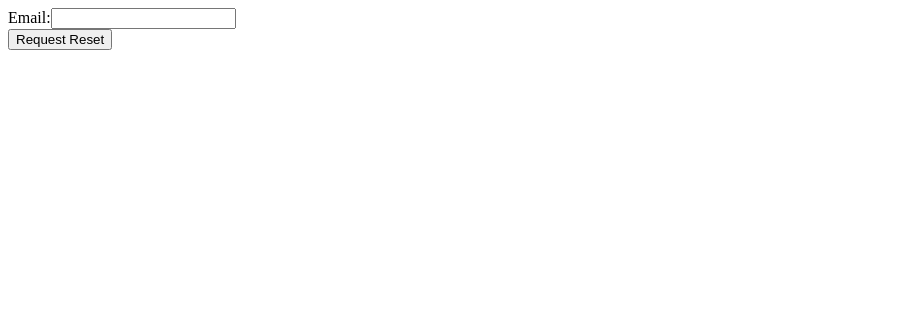
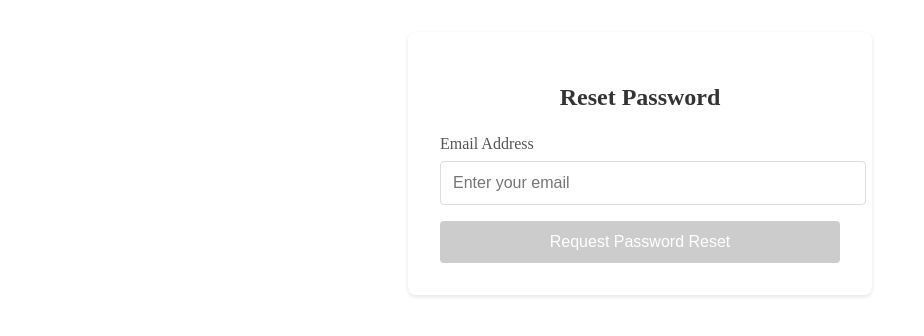
Before and after one commit to devShah-27/mean-authentication-system, an Angular app in the folder frontend/: page /request-reset in a window 1280 px wide. Shown: the top 336 px of the page, without its empty margins (0-924 px from the left). Built offline with nearby package versions, Linux system fonts and the light colour scheme.

Commit message:
Added request reset functionality

```diff
--- a/frontend/src/app/auth/request-reset/request-reset.component.html
+++ b/frontend/src/app/auth/request-reset/request-reset.component.html
@@ -1,9 +1,45 @@
-<form (ngSubmit)="requestReset()">
-  <div>
-    <label for="email">Email:</label>
-    <input type="email" id="email" name="email" [(ngModel)]="email" required />
-  </div>
-  <button type="submit">Request Reset</button>
+<div class="reset-container">
+  <h2>Reset Password</h2>
+  <form (ngSubmit)="requestReset()" #resetForm="ngForm">
+    <div class="form-group">
+      <label for="email">Email Address</label>
+      <input
+        type="email"
+        id="email"
+        name="email"
+        [(ngModel)]="email"
+        required
+        email
+        #emailInput="ngModel"
+        [class.is-invalid]="
+          emailInput.invalid && (emailInput.dirty || emailInput.touched)
+        "
+        placeholder="Enter your email"
+      />
+      <div
+        class="invalid-feedback"
+        *ngIf="emailInput.invalid && (emailInput.dirty || emailInput.touched)"
+      >
+        <div *ngIf="emailInput.errors?.['required']">Email is required.</div>
+        <div *ngIf="emailInput.errors?.['email']">
+          Please enter a valid email.
+        </div>
+      </div>
+    </div>
 
-  <div *ngIf="errorMessage" class="error">{{ errorMessage }}</div>
-</form>
+    <button
+      type="submit"
+      [disabled]="resetForm.invalid || isLoading"
+      class="submit-button"
+    >
+      {{ isLoading ? "Sending..." : "Request Password Reset" }}
+    </button>
+
+    <div *ngIf="errorMessage" class="error-message">
+      {{ errorMessage }}
+    </div>
+    <div *ngIf="successMessage" class="success-message">
+      {{ successMessage }}
+    </div>
+  </form>
+</div>
--- a/frontend/src/app/auth/request-reset/request-reset.component.scss
+++ b/frontend/src/app/auth/request-reset/request-reset.component.scss
@@ -0,0 +1,87 @@
+.reset-container {
+  max-width: 400px;
+  margin: 2rem auto;
+  padding: 2rem;
+  border-radius: 8px;
+  box-shadow: 0 2px 4px rgba(0, 0, 0, 0.1);
+  background-color: white;
+
+  h2 {
+    text-align: center;
+    margin-bottom: 1.5rem;
+    color: #333;
+  }
+}
+
+.form-group {
+  margin-bottom: 1rem;
+
+  label {
+    display: block;
+    margin-bottom: 0.5rem;
+    color: #555;
+  }
+
+  input {
+    width: 100%;
+    padding: 0.75rem;
+    border: 1px solid #ddd;
+    border-radius: 4px;
+    font-size: 1rem;
+
+    &.is-invalid {
+      border-color: #dc3545;
+    }
+
+    &:focus {
+      outline: none;
+      border-color: #4a90e2;
+      box-shadow: 0 0 0 2px rgba(74, 144, 226, 0.2);
+    }
+  }
+}
+
+.submit-button {
+  width: 100%;
+  padding: 0.75rem;
+  background-color: #4a90e2;
+  color: white;
+  border: none;
+  border-radius: 4px;
+  font-size: 1rem;
+  cursor: pointer;
+  transition: background-color 0.2s;
+
+  &:hover:not(:disabled) {
+    background-color: #357abd;
+  }
+
+  &:disabled {
+    background-color: #ccc;
+    cursor: not-allowed;
+  }
+}
+
+.error-message {
+  color: #dc3545;
+  margin-top: 1rem;
+  text-align: center;
+  padding: 0.5rem;
+  background-color: rgba(220, 53, 69, 0.1);
+  border-radius: 4px;
+}
+
+.success-message {
+  color: #28a745;
+  margin-top: 1rem;
+  text-align: center;
+  padding: 0.5rem;
+  background-color: rgba(40, 167, 69, 0.1);
+  border-radius: 4px;
+}
+
+.invalid-feedback {
+  color: #dc3545;
+  font-size: 0.875rem;
+  margin-top: 0.25rem;
+}
--- a/frontend/src/app/auth/request-reset/request-reset.component.ts
+++ b/frontend/src/app/auth/request-reset/request-reset.component.ts
@@ -2,27 +2,49 @@ import { NgIf } from '@angular/common';
 import { Component } from '@angular/core';
 import { FormsModule } from '@angular/forms';
 import { AuthService } from '../auth.service';
+import { Router } from '@angular/router';
 
 @Component({
   selector: 'app-request-reset',
   standalone: true,
   imports: [FormsModule, NgIf],
   templateUrl: './request-reset.component.html',
-  styleUrl: './request-reset.component.scss',
+  styleUrls: ['./request-reset.component.scss'],
 })
 export class RequestResetComponent {
   email: string = '';
   errorMessage: string = '';
+  successMessage: string = '';
+  isLoading: boolean = false;
 
-  constructor(private authService: AuthService) {}
+  constructor(private authService: AuthService, private router: Router) {}
 
   requestReset() {
+    if (!this.email) {
+      this.errorMessage = 'Please enter your email address';
+      return;
+    }
+
+    this.isLoading = true;
+    this.errorMessage = '';
+    this.successMessage = '';
+
     this.authService.requestPasswordReset(this.email).subscribe({
       next: () => {
-        this.errorMessage = ''; // Clear any previous error messages
+        this.successMessage =
+          'Password reset instructions have been sent to your email.';
+        this.email = ''; // Clear the form
+        this.isLoading = false;
+
+        // Optionally redirect to login page after a delay
+        setTimeout(() => {
+          this.router.navigate(['/login']);
+        }, 3000);
       },
       error: (error: any) => {
-        this.errorMessage = error.error; // Display error message from the backend
+        this.errorMessage =
+          error.error || 'An error occurred while requesting password reset.';
+        this.isLoading = false;
       },
     });
   }
```
